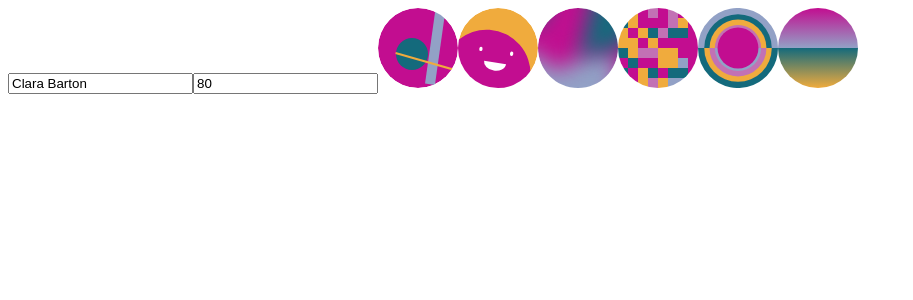
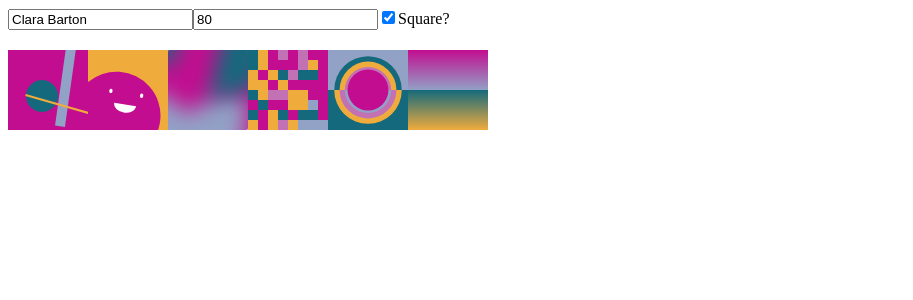
Before and after one commit to mujahidfa/vue-boring-avatars, a Vue app: page / in a window 1280 px wide. Shown: the top 300 px of the page, without its empty margins (0-913 px from the left). Built offline with nearby package versions, Linux system fonts and the light colour scheme.

Commit message:
Implement square avatar prop

```diff
--- a/src/App.vue
+++ b/src/App.vue
@@ -1,13 +1,17 @@
 <template>
-  <input type="text" v-model="name" />
-  <input type="number" v-model.number="size" />
+  <div style="margin-bottom: 20px">
+    <input type="text" v-model="name" />
+    <input type="number" v-model.number="size" />
+    <input type="checkbox" id="square" name="square" v-model="square" />
+    <label for="square">Square?</label>
+  </div>
 
-  <Avatar :size="size" variant="bauhaus" :name="name" />
-  <Avatar :size="size" variant="beam" :name="name" />
-  <Avatar :size="size" variant="marble" :name="name" />
-  <Avatar :size="size" variant="pixel" :name="name" />
-  <Avatar :size="size" variant="ring" :name="name" />
-  <Avatar :size="size" variant="sunset" :name="name" />
+  <Avatar :size="size" variant="bauhaus" :name="name" :square="square" />
+  <Avatar :size="size" variant="beam" :name="name" :square="square" />
+  <Avatar :size="size" variant="marble" :name="name" :square="square" />
+  <Avatar :size="size" variant="pixel" :name="name" :square="square" />
+  <Avatar :size="size" variant="ring" :name="name" :square="square" />
+  <Avatar :size="size" variant="sunset" :name="name" :square="square" />
 </template>
 
 <script lang="ts">
@@ -19,10 +23,12 @@ export default defineComponent({
   setup() {
     const name = ref("Clara Barton");
     const size = ref(80);
+    const square = ref(true);
 
     return {
       name,
       size,
+      square,
     };
   },
   components: {
--- a/src/components/Avatar.vue
+++ b/src/components/Avatar.vue
@@ -1,40 +1,11 @@
 <template>
-  <AvatarBauhaus
-    v-if="variant === 'bauhaus'"
+  <component
+    :is="`avatar-${variant}`"
     :colors="colors"
     :name="name"
+    :square="square"
     :size="size"
-  />
-  <AvatarBeam
-    v-if="variant === 'beam'"
-    :colors="colors"
-    :name="name"
-    :size="size"
-  />
-  <AvatarMarble
-    v-if="variant === 'marble'"
-    :colors="colors"
-    :name="name"
-    :size="size"
-  />
-  <AvatarPixel
-    v-if="variant === 'pixel'"
-    :colors="colors"
-    :name="name"
-    :size="size"
-  />
-  <AvatarRing
-    v-if="variant === 'ring'"
-    :colors="colors"
-    :name="name"
-    :size="size"
-  />
-  <AvatarSunset
-    v-if="variant === 'sunset'"
-    :colors="colors"
-    :name="name"
-    :size="size"
-  />
+  ></component>
 </template>
 
 <script lang="ts">
@@ -77,6 +48,11 @@ export default defineComponent({
       required: false,
       default: "Clara Barton",
     },
+    square: {
+      type: Boolean,
+      required: false,
+      default: false,
+    },
     size: {
       type: Number,
       required: false,
--- a/src/components/AvatarBauhaus.vue
+++ b/src/components/AvatarBauhaus.vue
@@ -14,15 +14,15 @@
       :width="SIZE"
       :height="SIZE"
     >
-      <rect :width="SIZE" :height="SIZE" :rx="SIZE / 2" fill="#fff" />
-    </mask>
-    <g mask="url(#mask__bauhaus)">
       <rect
         :width="SIZE"
         :height="SIZE"
-        :rx="SIZE / 2"
-        :fill="properties[0].color"
+        :rx="!square ? SIZE * 2 : undefined"
+        fill="white"
       />
+    </mask>
+    <g mask="url(#mask__bauhaus)">
+      <rect :width="SIZE" :height="SIZE" :fill="properties[0].color" />
       <rect
         :x="(SIZE - 60) / 2"
         :y="(SIZE - 20) / 2"
@@ -87,6 +87,11 @@ export default defineComponent({
       type: String,
       required: true,
     },
+    square: {
+      type: Boolean,
+      required: false,
+      default: false,
+    },
     size: {
       type: Number,
       required: true,
--- a/src/components/AvatarBeam.vue
+++ b/src/components/AvatarBeam.vue
@@ -14,15 +14,15 @@
       :width="SIZE"
       :height="SIZE"
     >
-      <rect :width="SIZE" :height="SIZE" :rx="20" fill="#fff" />
-    </mask>
-    <g mask="url(#mask__beam)" fill="transparent">
       <rect
         :width="SIZE"
         :height="SIZE"
-        :rx="20"
-        :fill="data.backgroundColor"
+        :rx="!square ? SIZE * 2 : undefined"
+        fill="white"
       />
+    </mask>
+    <g mask="url(#mask__beam)">
+      <rect :width="SIZE" :height="SIZE" :fill="data.backgroundColor" />
       <rect
         :x="0"
         :y="0"
@@ -136,6 +136,11 @@ export default defineComponent({
       type: String,
       required: true,
     },
+    square: {
+      type: Boolean,
+      required: false,
+      default: false,
+    },
     size: {
       type: Number,
       required: true,
--- a/src/components/AvatarMarble.vue
+++ b/src/components/AvatarMarble.vue
@@ -14,36 +14,39 @@
       :width="SIZE"
       :height="SIZE"
     >
-      <path
-        d="M80 40C80 17.909 62.091 0 40 0S0 17.909 0 40s17.909 40 40 40 40-17.909 40-40z"
-        fill="#fff"
+      <rect
+        :width="SIZE"
+        :height="SIZE"
+        :rx="square ? undefined : SIZE * 2"
+        fill="white"
       />
     </mask>
     <g mask="url(#mask__marble)">
-      <path
-        d="M80 40C80 17.909 62.091 0 40 0S0 17.909 0 40s17.909 40 40 40 40-17.909 40-40z"
-        :fill="properties[0].color"
-      />
+      <rect :width="SIZE" :height="SIZE" :rx="2" :fill="properties[0].color" />
       <path
         filter="url(#prefix__filter0_f)"
         d="M32.414 59.35L50.376 70.5H72.5v-71H33.728L26.5 13.381l19.057 27.08L32.414 59.35z"
         :fill="properties[1].color"
-        :transform="`translate(${properties[1].translateX} ${
+        :transform="
+          `translate(${properties[1].translateX} ${
             properties[1].translateY
           }) rotate(${properties[1].rotate} ${SIZE / 2} ${SIZE / 2}) scale(${
             properties[2].scale
-        })`"
+          })`
+        "
       />
       <path
         filter="url(#prefix__filter0_f)"
-        style="mix-blend-mode: 'overlay'"
+        class="mix-blend-overlay"
         d="M22.216 24L0 46.75l14.108 38.129L78 86l-3.081-59.276-22.378 4.005 12.972 20.186-23.35 27.395L22.215 24z"
         :fill="properties[2].color"
-        :transform="`translate(${properties[2].translateX} ${
+        :transform="
+          `translate(${properties[2].translateX} ${
             properties[2].translateY
           }) rotate(${properties[2].rotate} ${SIZE / 2} ${SIZE / 2}) scale(${
             properties[2].scale
-        })`"
+          })`
+        "
       />
     </g>
     <defs>
@@ -77,6 +80,11 @@ export default defineComponent({
       type: String,
       required: true,
     },
+    square: {
+      type: Boolean,
+      required: false,
+      default: false,
+    },
     size: {
       type: Number,
       required: true,
@@ -104,3 +112,9 @@ export default defineComponent({
   },
 });
 </script>
+
+<style scoped>
+.mix-blend-overlay {
+  mix-blend-mode: "overlay";
+}
+</style>
--- a/src/components/AvatarPixel.vue
+++ b/src/components/AvatarPixel.vue
@@ -5,7 +5,6 @@
     xmlns="http://www.w3.org/2000/svg"
     :width="size"
     :height="size"
-    :name="name"
   >
     <mask
       id="mask0"
@@ -16,7 +15,12 @@
       :width="SIZE"
       :height="SIZE"
     >
-      <circle :cx="SIZE / 2" :cy="SIZE / 2" :r="SIZE / 2" fill="#fff" />
+      <rect
+        :width="SIZE"
+        :height="SIZE"
+        :rx="!square ? SIZE * 2 : undefined"
+        fill="white"
+      />
     </mask>
     <g mask="url(#mask0)">
       <rect :width="10" :height="10" :fill="properties[0].color" />
@@ -409,6 +413,11 @@ export default defineComponent({
       type: String,
       required: true,
     },
+    square: {
+      type: Boolean,
+      required: false,
+      default: false,
+    },
     size: {
       type: Number,
       required: true,
--- a/src/components/AvatarRing.vue
+++ b/src/components/AvatarRing.vue
@@ -6,21 +6,32 @@
     :width="size"
     :height="size"
   >
-    <path
-      d="M90 45a45.001 45.001 0 00-76.82-31.82A45 45 0 000 45h90z"
-      :fill="cellColors[0]"
-    ></path>
-    <path
-      d="M90 45a45.001 45.001 0 01-76.82 31.82A45 45 0 010 45h90z"
-      :fill="cellColors[1]"
-    ></path>
-    <path d="M83 45a38 38 0 00-76 0h76z" :fill="cellColors[2]"></path>
-    <path d="M83 45a38 38 0 01-76 0h76z" :fill="cellColors[3]"></path>
-    <path d="M77 45a32 32 0 10-64 0h64z" :fill="cellColors[4]"></path>
-    <path d="M77 45a32 32 0 11-64 0h64z" :fill="cellColors[5]"></path>
-    <path d="M71 45a26 26 0 00-52 0h52z" :fill="cellColors[6]"></path>
-    <path d="M71 45a26 26 0 01-52 0h52z" :fill="cellColors[7]"></path>
-    <circle :cx="45" :cy="45" :r="23" :fill="cellColors[8]"></circle>
+    <mask
+      id="mask__ring"
+      maskUnits="userSpaceOnUse"
+      :x="0"
+      :y="0"
+      :width="SIZE"
+      :height="SIZE"
+    >
+      <rect
+        :width="SIZE"
+        :height="SIZE"
+        :rx="!square ? SIZE * 2 : undefined"
+        fill="white"
+      />
+    </mask>
+    <g mask="url(#mask__ring)">
+      <path d="M0 0h90v45H0z" :fill="cellColors[0]" />
+      <path d="M0 45h90v45H0z" :fill="cellColors[1]" />
+      <path d="M83 45a38 38 0 00-76 0h76z" :fill="cellColors[2]" />
+      <path d="M83 45a38 38 0 01-76 0h76z" :fill="cellColors[3]" />
+      <path d="M77 45a32 32 0 10-64 0h64z" :fill="cellColors[4]" />
+      <path d="M77 45a32 32 0 11-64 0h64z" :fill="cellColors[5]" />
+      <path d="M71 45a26 26 0 00-52 0h52z" :fill="cellColors[6]" />
+      <path d="M71 45a26 26 0 01-52 0h52z" :fill="cellColors[7]" />
+      <circle :cx="45" :cy="45" :r="23" :fill="cellColors[8]" />
+    </g>
   </svg>
 </template>
 
@@ -61,6 +72,11 @@ export default defineComponent({
       type: String,
       required: true,
     },
+    square: {
+      type: Boolean,
+      required: false,
+      default: false,
+    },
     size: {
       type: Number,
       required: true,
--- a/src/components/AvatarSunset.vue
+++ b/src/components/AvatarSunset.vue
@@ -14,7 +14,12 @@
       :width="SIZE"
       :height="SIZE"
     >
-      <circle :cx="SIZE / 2" :cy="SIZE / 2" :r="SIZE / 2" fill="#fff" />
+      <rect
+        :width="SIZE"
+        :height="SIZE"
+        :rx="!square ? SIZE * 2 : undefined"
+        fill="white"
+      />
     </mask>
     <g mask="url(#mask__sunset)">
       <path :fill="`url(#gradient_paint0_linear_${name})`" d="M0 0h80v40H0z" />
@@ -75,6 +80,11 @@ export default defineComponent({
       type: String,
       required: true,
     },
+    square: {
+      type: Boolean,
+      required: false,
+      default: false,
+    },
     size: {
       type: Number,
       required: true,
```
Also changed, not shown: 2 other files (tests, documents, lock files or other folders). Lines whose indentation alone changed are shown as unchanged.
